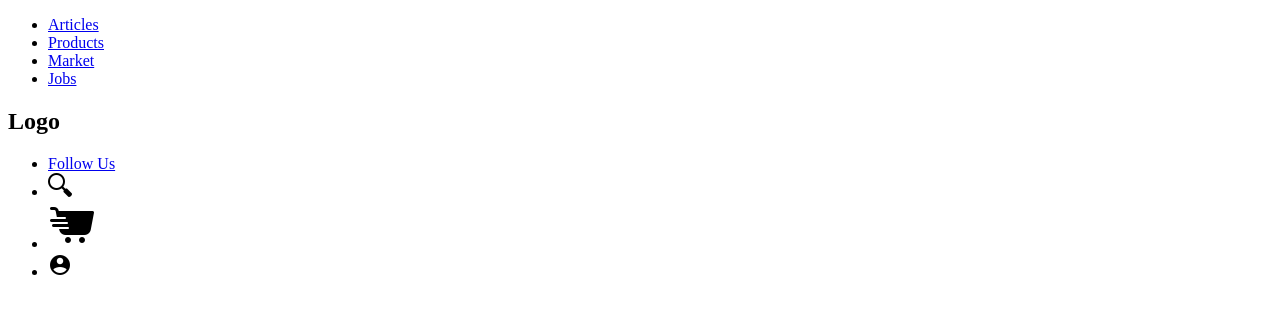
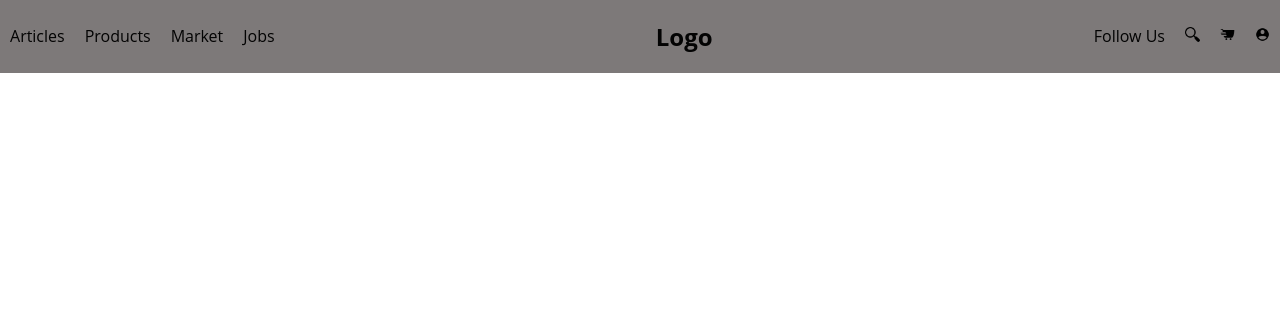
Before and after one commit to telvinmathews/codeup-web-exercises, a plain HTML site: page flexbox-nav-exercise.html in a window 1280 px wide. Drawn offline with Linux system fonts and the light colour scheme.

Commit message:
finished flex box ex part 3

```diff
--- a/css/flexbox-nav-exercise.css
+++ b/css/flexbox-nav-exercise.css
@@ -0,0 +1,40 @@
+* {
+    box-sizing: border-box;
+}
+body {
+    margin: 0;
+}
+nav {
+    background: #7d7979;
+    display: flex;
+    justify-content: space-between;
+    align-items: center;
+    height: unset;
+}
+ul {
+    display: flex;
+    list-style: none;
+    padding: 0;
+    margin: 0;
+}
+nav a {
+    text-decoration: none;
+    color: #030303;
+    font-family: 'Open Sans', sans-serif;
+    display: inline-block;
+}
+nav a:hover {
+    background: #3B94D9;
+}
+
+.links > li {
+    padding: 0 10px;
+}
+img {
+    width: 15px;
+    height: 15px;
+}
+
+.logoTag {
+    position: center;
+}
--- a/flexbox-nav-exercise.html
+++ b/flexbox-nav-exercise.html
@@ -6,9 +6,9 @@
     <title>Title</title>
 </head>
 <body>
-<nav>
+<nav class="nav-flex">
     <div class="mainLinks">
-        <ul>
+        <ul class="links">
             <li><a href="#">Articles</a></li>
             <li><a href="#">Products</a></li>
             <li><a href="#">Market</a></li>
@@ -16,10 +16,10 @@
         </ul>
     </div>
     <div class="logoTag">
-        <h2>Logo</h2>
+        <a href=""><h2>Logo</h2></a>
     </div>
     <div class="socialLinks">
-        <ul>
+        <ul class="links">
             <li><a href="#">Follow Us</a></li>
             <li><a href="#"><img src="./img/icons8-search-24.png" alt="search"></a></li>
             <li><a href="#"><img src="./img/icons8-fast-cart-48.png" alt="cart"></a></li>
```
